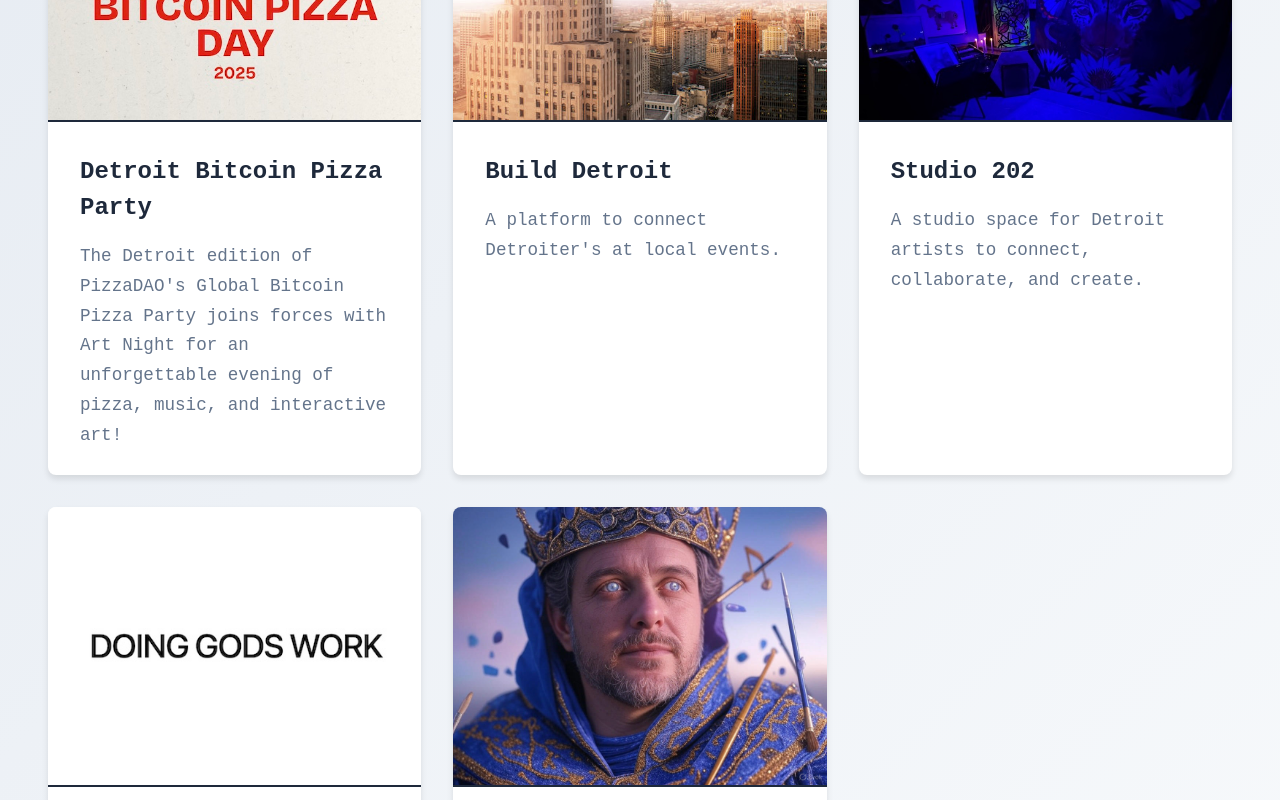
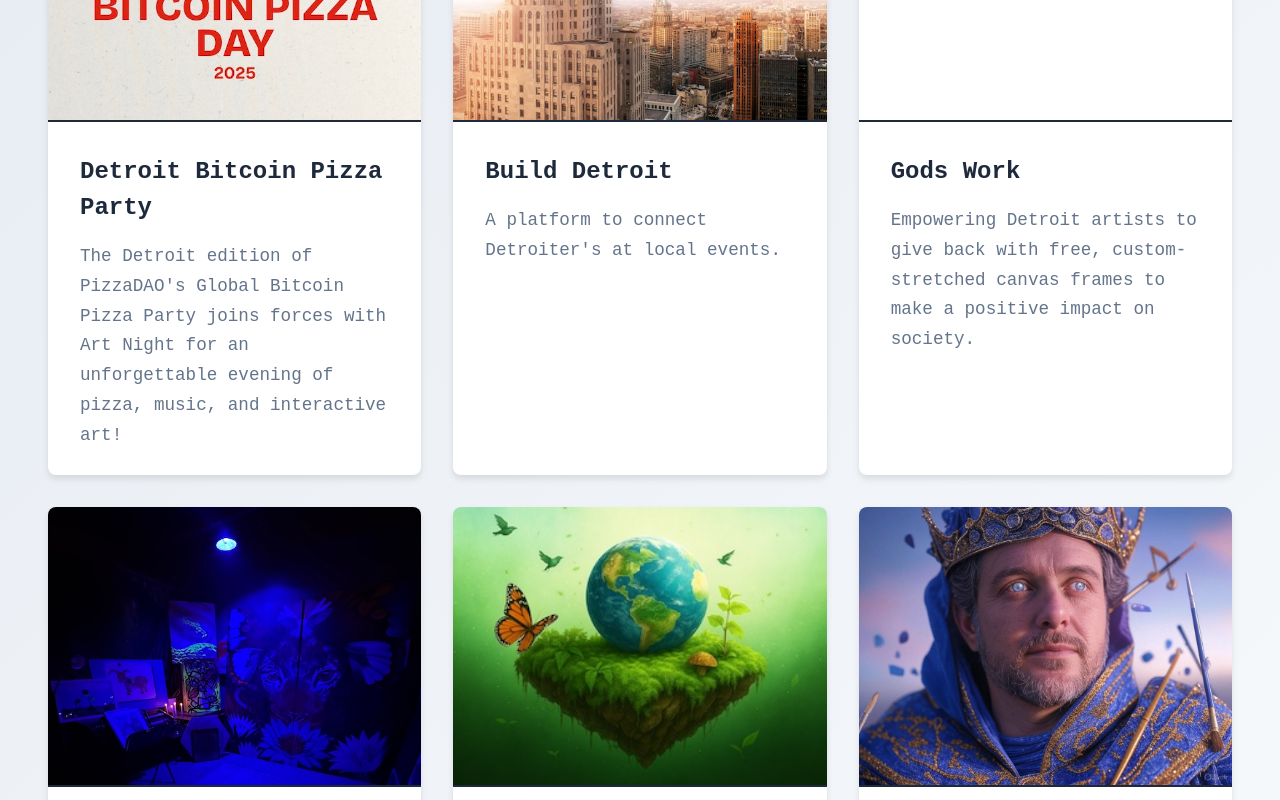
Before and after one commit to johngulb/portfolio, a Next.js app: page / in a window 1280 px wide. Shown: the part 1720-2520 px from the top of the page. Built offline with nearby package versions, Linux system fonts and the light colour scheme.

Commit message:
update content

```diff
--- a/src/app/page.tsx
+++ b/src/app/page.tsx
@@ -121,6 +121,13 @@ export default function Index() {
             description="A platform to connect Detroiter's at local events."
           />
           <PortfolioItem
+            href="https://gods.work"
+            imageSrc="/gods-work.jpeg"
+            imageAlt="Gods"
+            title="Gods Work"
+            description="Empowering Detroit artists to give back with free, custom-stretched canvas frames to make a positive impact on society."
+          />
+          <PortfolioItem
             href="https://stu.gods.work"
             imageSrc="/studio-202.jpeg"
             imageAlt="Studio 202"
@@ -128,11 +135,11 @@ export default function Index() {
             description="A studio space for Detroit artists to connect, collaborate, and create."
           />
           <PortfolioItem
-            href="https://gods.work"
-            imageSrc="/gods-work.jpeg"
-            imageAlt="Gods"
-            title="Gods Work"
-            description="Empowering Detroit artists to give back with free, custom-stretched canvas frames to make a positive impact on society."
+            href="https://earth.gods.work"
+            imageSrc="/arts-for-earth-blank.jpeg"
+            imageAlt="ARTS FOR THE EARTH"
+            title="ARTS FOR THE EARTH"
+            description="A fundraiser event hosted by local artists where $2800 was raised for Water Protectors Network, Friends of the Rouge, & Greening of Detroit—supporting the vital work of protecting our planet and its future generations."
           />
           <PortfolioItem
             href="https://lord.smearington.theethial.ai"
```
Also changed, not shown: public/arts-for-earth-blank.jpeg (added).
